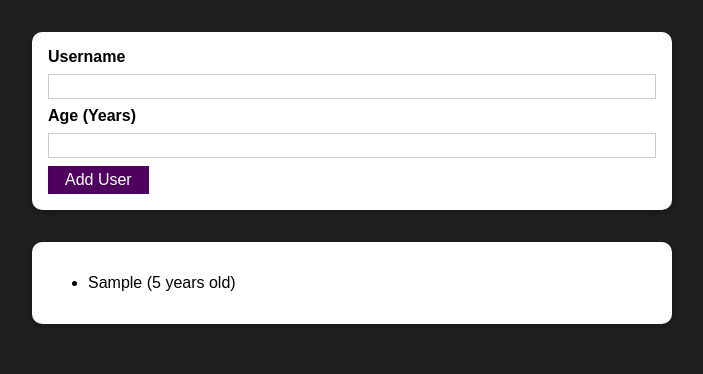
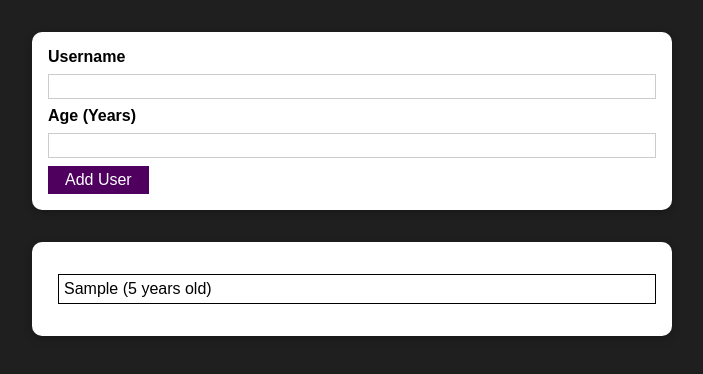
Before and after one commit to benjamindaniels21/UserNameProject, a React (Create React App) app: page / in a window 1280 px wide. Both pictures are taken after typing "Sample", "5" into the empty fields and a click on the button "Add User". Shown: the top 374 px of the page, without its empty margins (288-991 px from the left). Built offline with nearby package versions, Linux system fonts and the light colour scheme.

Commit message:
fix key bug, style usersList

```diff
--- a/src/App.js
+++ b/src/App.js
@@ -9,11 +9,12 @@ function App() {
     setUsersList((prevUsersList) => {
       return [
         ...prevUsersList,
-        { name: userName, age: userAge, id: Math.random().toString },
+        { name: userName, age: userAge, id: Math.random().toString() },
       ];
     });
   };
 
+  console.log(usersList.length);
   return (
     <div>
       <AddUser onAddUser={addUserHandler} />
--- a/src/Components/AddUser/AddUser.jsx
+++ b/src/Components/AddUser/AddUser.jsx
@@ -41,9 +41,13 @@ const AddUser = (props) => {
     setEnteredUserAge('');
   }
 
+  const errorHandler = () => {
+    setError(null);
+  }
+
   return (
     <div>
-      {error && <ErrorModal title={error.title} message={error.message}/>}
+      {error && <ErrorModal title={error.title} message={error.message} onConfirm={errorHandler}/>}
       <Card className={styles.input} >
         <form onSubmit={addUserHandler}>
           <label htmlFor="">Username</label>
--- a/src/Components/ErrorModal/ErrorModal.jsx
+++ b/src/Components/ErrorModal/ErrorModal.jsx
@@ -6,7 +6,7 @@ import styles from './ErrorModal.module.css'
 const ErrorModal = (props) => {
   return (
     <div>
-      <div className={styles.backdrop}/>
+      <div className={styles.backdrop} onClick={props.onConfirm}/>
       <Card className={styles.modal}>
         <header className={styles.header}>
           <h2>{props.title}</h2>
@@ -15,7 +15,7 @@ const ErrorModal = (props) => {
           <p>{props.message}</p>
         </div>
         <footer className={styles.actions}>
-          <Button>Close</Button>
+          <Button onClick={props.onConfirm}>Close</Button>
         </footer>
       </Card>
     </div>
--- a/src/Components/UsersList/UsersList.jsx
+++ b/src/Components/UsersList/UsersList.jsx
@@ -9,7 +9,7 @@ const UsersList = (props) => {
     <ul className={styles.list}>
       {props.users.map((user) =>  {
       return(
-      <li key={user.id}>{user.name} ({user.age} years old)</li>)})}
+      <li key={user.id} className={styles.listItem}>{user.name} ({user.age} years old)</li>)})}
     </ul>
     </Card>
   )
--- a/src/Components/UsersList/UsersList.module.css
+++ b/src/Components/UsersList/UsersList.module.css
@@ -7,3 +7,11 @@
   width: 90%;
   max-width: 40rem;
 }
+
+.listItem {
+  margin-left: -30px;
+  padding: 5px;
+  list-style-type: none;
+  border: 1px solid;
+  margin-bottom: 10px;
+}
```
